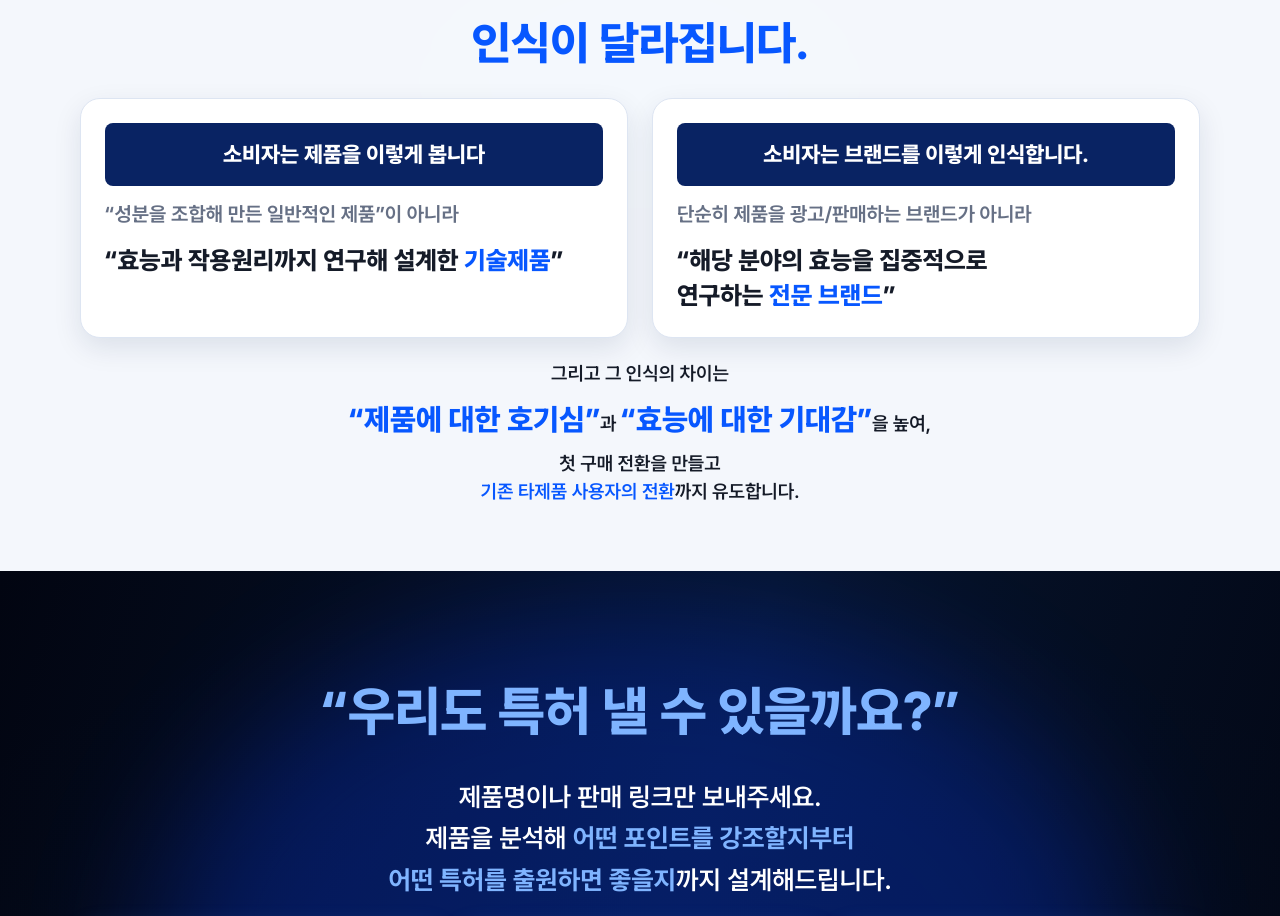
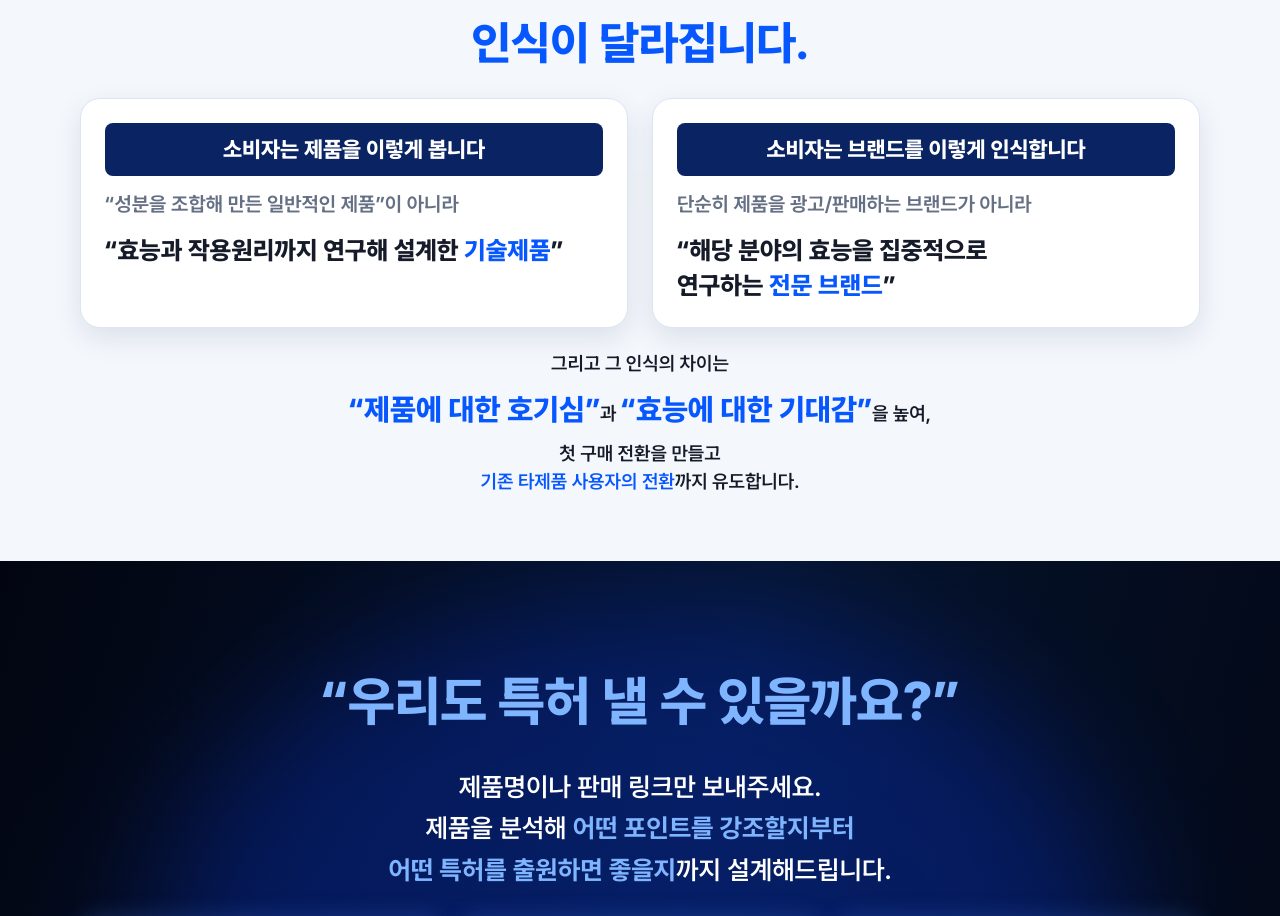
Before and after one commit to bluewelltech/richmarketing-renewal, a React (Vite) app: page / in a window 1280 px wide. Shown: the part 3700-4616 px from the top of the page. Built offline with nearby package versions, Linux system fonts and the light colour scheme; a web font is replaced by a local one.

Commit message:
Tighten perception heading spacing and remove trailing period

```diff
--- a/src/App.tsx
+++ b/src/App.tsx
@@ -56,7 +56,7 @@ export default function App() {
         <h2 className="section-title">같은 제품이라도,<br />소비자가 받아들이는<br /><em>인식이 달라집니다.</em></h2>
         <div className="perception-grid">
           <article className="perception-card"><header className="perception-card__heading"><p className="perception-card__label">소비자는 제품을 이렇게 봅니다</p></header><p className="perception-card__before">“성분을 조합해 만든 일반적인 제품”이 아니라</p><h3>“효능과 작용원리까지 연구해 설계한 <em className="text-blue keep-together">기술제품</em>”</h3></article>
-          <article className="perception-card"><header className="perception-card__heading"><p className="perception-card__label">소비자는 브랜드를 이렇게 인식합니다.</p></header><p className="perception-card__before">단순히 제품을 광고/판매하는 브랜드가 아니라</p><h3>“해당 분야의 효능을 집중적으로 연구하는 <em className="text-blue keep-together">전문 브랜드</em>”</h3></article>
+          <article className="perception-card"><header className="perception-card__heading"><p className="perception-card__label">소비자는 브랜드를 이렇게 인식합니다</p></header><p className="perception-card__before">단순히 제품을 광고/판매하는 브랜드가 아니라</p><h3>“해당 분야의 효능을 집중적으로 연구하는 <em className="text-blue keep-together">전문 브랜드</em>”</h3></article>
         </div>
         <p className="perception__conclusion"><span className="copy-line">그리고 그 인식의 차이는</span><span className="copy-line perception__keyline"><span className="keep-together"><em>“제품에 대한 호기심”</em>과</span> <span className="keep-together"><em>“효능에 대한 기대감”</em>을 높여,</span></span><span className="copy-line"><span className="keep-together">첫 구매 전환을 만들고</span><br /><span className="keep-together"><em>기존 타제품 사용자의 전환</em>까지</span> 유도합니다.</span></p>
       </Section>
--- a/src/styles.css
+++ b/src/styles.css
@@ -525,7 +525,7 @@ button, a { -webkit-tap-highlight-color: transparent; }
 .perception .perception-card__label {
   display: block;
   width: 100%;
-  padding: 15px 16px;
+  padding: 10px 16px;
   border-radius: 8px;
   background: #092363;
   color: #fff;
```
